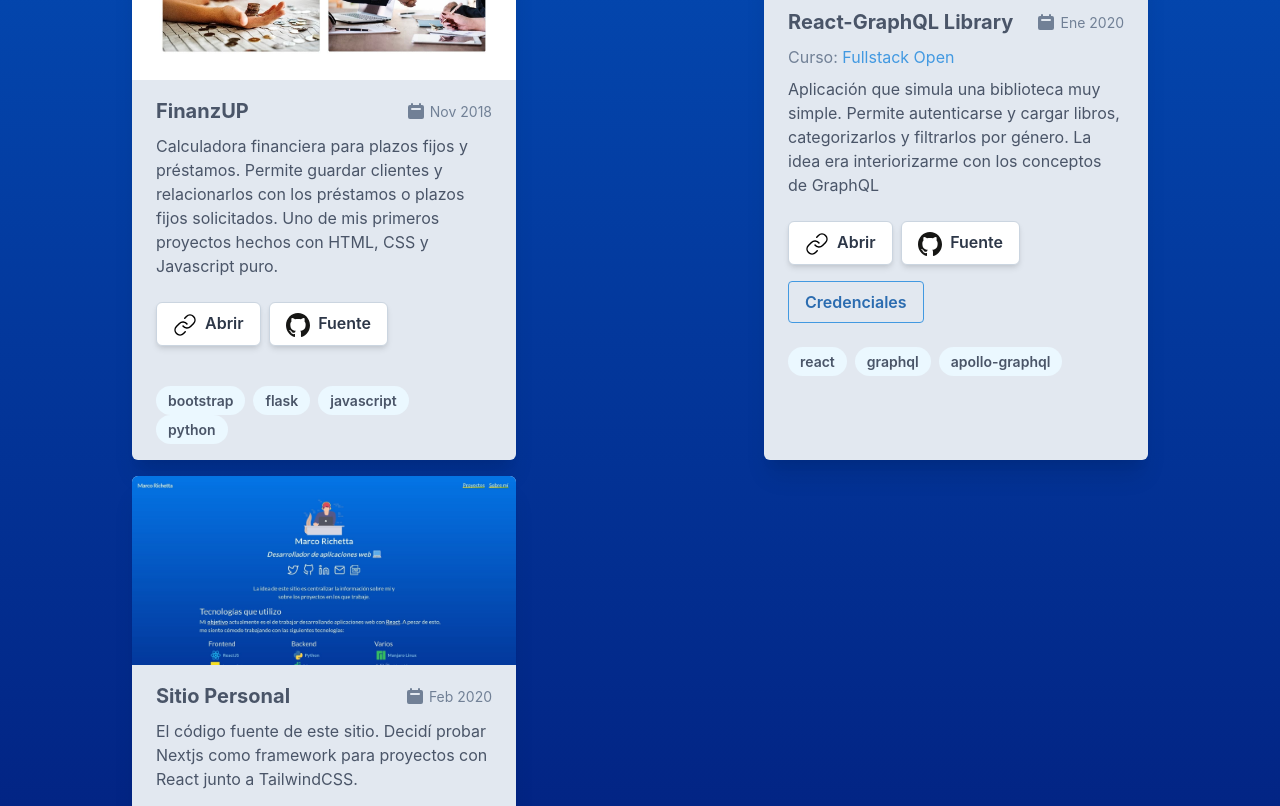
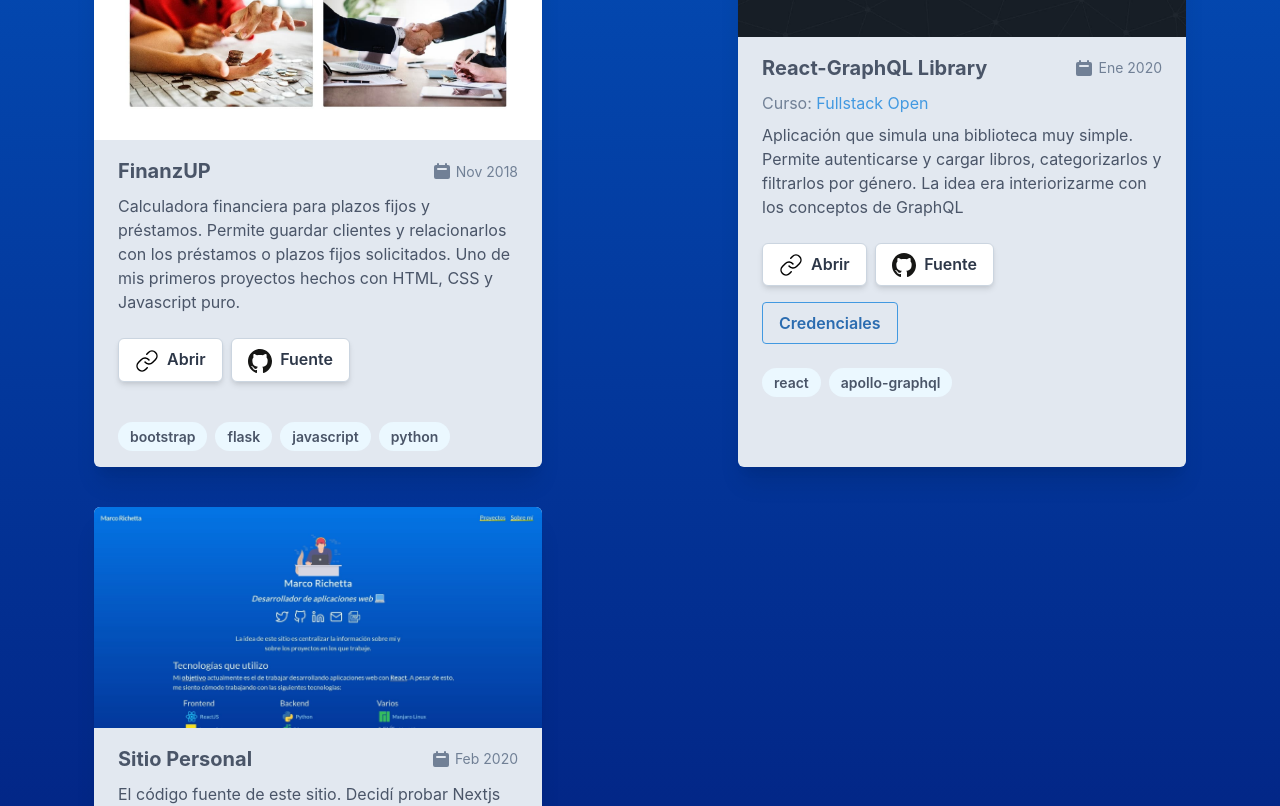
Before and after one commit to marcorichetta/personal-site, a Next.js app: page /projects in a window 1280 px wide. Shown: the part 1165-1971 px from the top of the page. Built offline with nearby package versions, Linux system fonts and the light colour scheme.

Commit message:
Upgraded dependencies + some UI fixes

```diff
--- a/components/Card.tsx
+++ b/components/Card.tsx
@@ -13,7 +13,7 @@ const Card = (props: IRepo) => {
 	];
 
 	return (
-		<div className="col-span-1 sm:max-w-sm max-w-xs rounded-md overflow-hidden shadow-xl bg-gray-300">
+		<div className="col-span-1 sm:max-w-md max-w-xs rounded-md overflow-hidden shadow-xl bg-gray-300">
 			<img className="w-auto h-auto" src={`images/projects/${imgSource}.jpg`} />
 			<div className="px-6 py-4">
 				<div className="flex justify-between w-full">
--- a/data/repos.ts
+++ b/data/repos.ts
@@ -69,7 +69,7 @@ export default [
 			"Aplicación que simula una biblioteca muy simple. \
 			Permite autenticarse y cargar libros, categorizarlos y filtrarlos por género. \
 			La idea era interiorizarme con los conceptos de GraphQL",
-		tags: ["react", "graphql", "apollo-graphql"],
+		tags: ["react", "apollo-graphql"],
 	},
 	{
 		name: "Sitio Personal",
--- a/pages/about.tsx
+++ b/pages/about.tsx
@@ -9,7 +9,7 @@ export default () => (
 				<div className="md:w-1/2 px-8 mb-4">
 					<p>
 						Soy un estudiante de la carrera Analista de Sistemas de Computación del
-						interior de Córdoba -> 🇦🇷
+						interior de Córdoba &rarr; 🇦🇷
 						<br />
 						Mirá mi{" "}
 						<a
--- a/pages/projects.tsx
+++ b/pages/projects.tsx
@@ -15,9 +15,9 @@ export default () => (
 			</p>
 		</section>
 
-		<div className="grid sm:grid-cols-2 gap-4 grid-centering">
+		<div className="grid sm:grid-cols-2 gap-10 grid-centering">
 			{repos.map((repo: IRepo) => (
-				<Card {...repo} />
+				<Card key={repo.name} {...repo} />
 			))}
 		</div>
 	</Layout>
```
Also changed, not shown: 1 other file (tests, documents, lock files or other folders).
